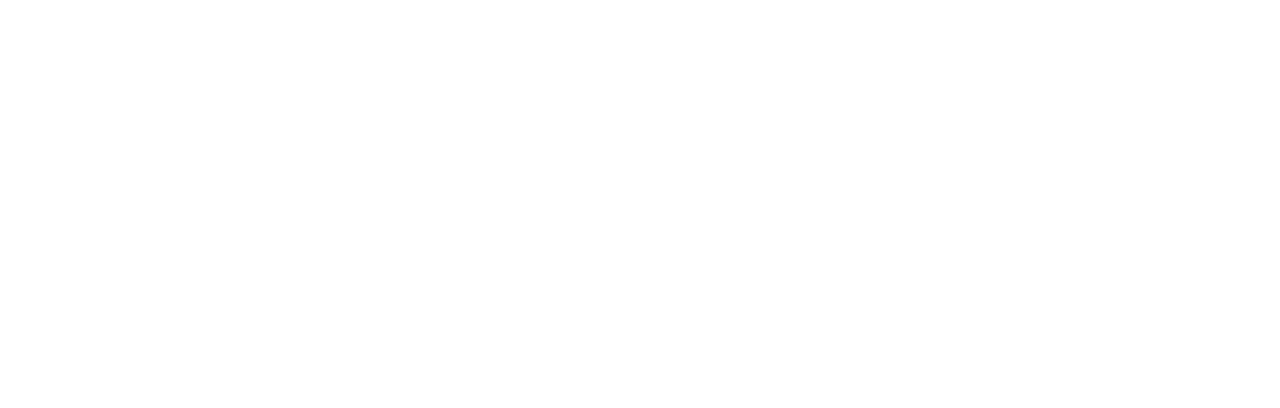
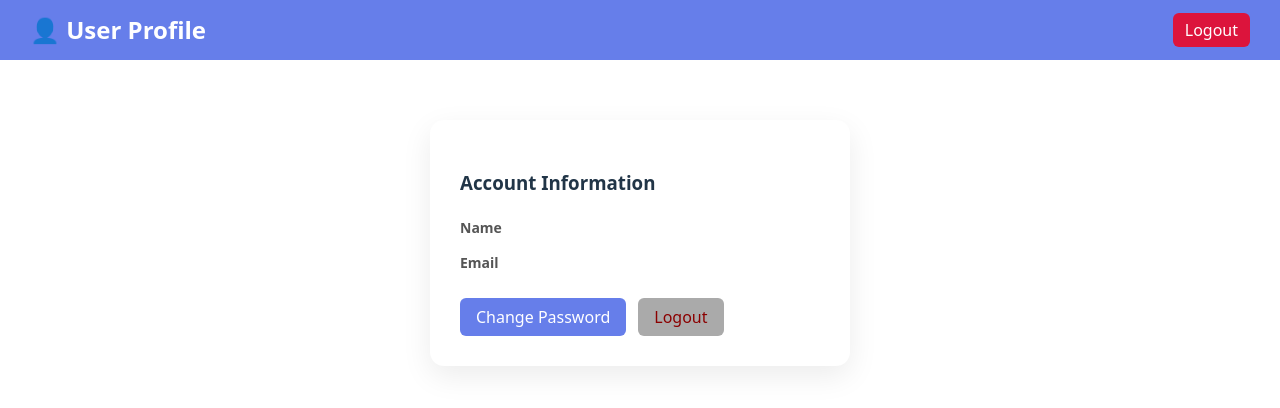
Before and after one commit to msuhaib-03/contact-management-system, a React app in the folder frontend/: page /profile in a window 1280 px wide. Before the commit this address had no page. Shown: the top 408 px of the page. Built offline with nearby package versions, Linux system fonts and the light colour scheme; no server answers; the HTML template or start-up script is replaced by a standard one.

Commit message:
Profile screen creation and UI enhancing with password change changes

```diff
--- a/frontend/src/App.jsx
+++ b/frontend/src/App.jsx
@@ -3,6 +3,7 @@
 import Register from "./pages/Register";
 import ChangePassword from "./pages/ChangePassword.jsx";
 import Contacts from "./pages/Contacts";
+import Profile from "./pages/Profile.jsx";
 
 function App() {
     return (
@@ -12,6 +13,7 @@
             <Route path="/register" element={<Register />} />
             <Route path="/forgot" element={<ChangePassword />} />
             <Route path="/contacts" element={<Contacts />} />
+            <Route path="/profile" element={<Profile/>} />
         </Routes>
     );
 }
--- a/frontend/src/pages/Contacts.jsx
+++ b/frontend/src/pages/Contacts.jsx
@@ -8,7 +8,6 @@
 import {useFetcher, useNavigate} from "react-router-dom";
 import {logout as apiLogout} from "../api/authApi.js";
 import "../styles/contacts.css";
-import api from "../api/axios.js";
 
 export default function Contacts() {
     // =====================
@@ -232,7 +231,7 @@
         <div className="navbar">
             <h2>📇 Contacts Management System</h2>
             <div className="navbar-right">
-                <span className="username">
+                <span className="username" onClick={() => navigate("/profile")}>
                     {user?.name}
                 </span>
                 <button className="logout-btn" onClick={handleLogout}>
--- /dev/null
+++ b/frontend/src/pages/Profile.jsx
@@ -0,0 +1,191 @@
+import {useEffect, useState} from "react";
+import {getCurrentUser} from "../api/contactApi.js";
+import {useNavigate} from "react-router-dom";
+import {clearToken} from "../utils/auth.js";
+import {changePassword as apiChangePassword} from "../api/authApi.js";
+import {logout as apiLogout} from "../api/authApi.js";
+import "../styles/profile.css";
+
+export default function Profile() {
+    const navigate = useNavigate();
+
+    // ---------------------------
+    // ---------- STATE ----------
+    // ---------------------------
+    const [user, setUser] = useState(null);
+    const [showChangePassword, setShowChangePassword] = useState(false);
+    const [toast, setToast] = useState(null);
+    const [newPassword, setNewPassword] = useState("");
+    const [confirmPassword, setConfirmPassword] = useState("");
+    const [loading, setLoading] = useState(false);
+
+
+    // ---------------------------
+    // --------- TOAST -----------
+    // ---------------------------
+    const showToast = (message, type = "success") => {
+        setToast({ message, type });
+        setTimeout(() => setToast(null), 3000);
+    };
+
+    // --------------------------
+    // --------- EFFECTS ---------
+    // --------------------------
+    useEffect(() => {
+        getCurrentUser()
+            .then(res => setUser(res.data))
+            .catch(err => {
+                console.error("Failed to load user", err);
+                showToast("Failed to load profile", "error");
+            });
+    }, []);
+
+    // ------------------------
+    // -------- ACTIONS -------
+    // ------------------------
+    const handleLogout = async () => {
+        try {
+            await apiLogout();
+        } catch (e) {
+            console.warn("Logout failed", e);
+        } finally {
+            clearToken();
+            showToast("Logged out successfully");
+            setTimeout(() => navigate("/login"), 800);
+        }
+    };
+
+    const handleChangePassword = async () => {
+        if (!newPassword || !confirmPassword) {
+            showToast("Please fill all fields", "error");
+            return;
+        }
+
+        if (newPassword.length < 6) {
+            showToast("Password must be at least 6 characters", "error");
+            return;
+        }
+
+        if (newPassword !== confirmPassword) {
+            showToast("Passwords do not match", "error");
+            return;
+        }
+
+        try {
+            setLoading(true);
+            await apiChangePassword({ newPassword });
+            showToast("Password updated successfully");
+            setShowChangePassword(false);
+            setNewPassword("");
+            setConfirmPassword("");
+        } catch (e) {
+            showToast("Failed to update password", "error");
+        } finally {
+            setLoading(false);
+        }
+    };
+
+
+    // ------------------------
+    // -------- UI ------------
+    //-------------------------
+    return (
+        <div className="profile-page">
+
+            {/* NAVBAR */}
+            <div className="navbar">
+                <h2>👤 User Profile</h2>
+                <div className="navbar-right">
+                    <span className="username">{user?.name}</span>
+                    <button className="logout-btn" onClick={handleLogout}>
+                        Logout
+                    </button>
+                </div>
+            </div>
+
+            {/* PROFILE CARD */}
+            <div className="profile-content">
+                <div className="profile-card">
+                    <h3>Account Information</h3>
+
+                    <div className="profile-row">
+                        <label>Name</label>
+                        <span>{user?.name}</span>
+                    </div>
+
+                    <div className="profile-row">
+                        <label>Email</label>
+                        <span>{user?.email}</span>
+                    </div>
+
+                    <div className="profile-actions">
+                        <button
+                            className="primary-btn"
+                            onClick={() => setShowChangePassword(true)}
+                        >
+                            Change Password
+                        </button>
+
+                        <button
+                            className="secondary-btn"
+                            onClick={handleLogout}
+                        >
+                            Logout
+                        </button>
+                    </div>
+                </div>
+            </div>
+
+            {/* CHANGE PASSWORD MODAL */}
+            {showChangePassword && (
+                <div className="modal-overlay">
+                    <div className="modal">
+                        <h3>🔒 Change Password</h3>
+
+                        <input
+                            type="password"
+                            placeholder="New Password"
+                            value={newPassword}
+                            onChange={(e) => setNewPassword(e.target.value)}
+                            className="input-field"
+                        />
+
+                        <input
+                            type="password"
+                            placeholder="Confirm New Password"
+                            value={confirmPassword}
+                            onChange={(e) => setConfirmPassword(e.target.value)}
+                            className="input-field"
+                        />
+
+                        <div className="modal-actions">
+                            <button
+                                className="secondary-btn"
+                                onClick={() => setShowChangePassword(false)}
+                            >
+                                Cancel
+                            </button>
+
+                            <button
+                                className="primary-btn"
+                                onClick={handleChangePassword}
+                                disabled={loading}
+                            >
+                                {loading ? "Updating..." : "Update Password"}
+                            </button>
+                        </div>
+                    </div>
+                </div>
+            )}
+
+
+            {/* TOAST */}
+            {toast && (
+                <div className={`toast ${toast.type}`}>
+                    {toast.message}
+                </div>
+            )}
+        </div>
+    );
+
+}
--- /dev/null
+++ b/frontend/src/styles/profile.css
@@ -0,0 +1,35 @@
+.profile-content {
+    display: flex;
+    justify-content: center;
+    margin-top: 60px;
+}
+
+.profile-card {
+    background: #fff;
+    padding: 30px;
+    border-radius: 14px;
+    width: 420px;
+    box-shadow: 0 10px 30px rgba(0,0,0,0.08);
+}
+
+.profile-card h3 {
+    margin-bottom: 20px;
+}
+
+.profile-row {
+    display: flex;
+    justify-content: space-between;
+    margin-bottom: 14px;
+    font-size: 14px;
+}
+
+.profile-row label {
+    font-weight: 600;
+    color: #555;
+}
+
+.profile-actions {
+    display: flex;
+    gap: 12px;
+    margin-top: 25px;
+}
```
Also changed, not shown: frontend/src/styles/contacts.css (+0 -12 lines).
